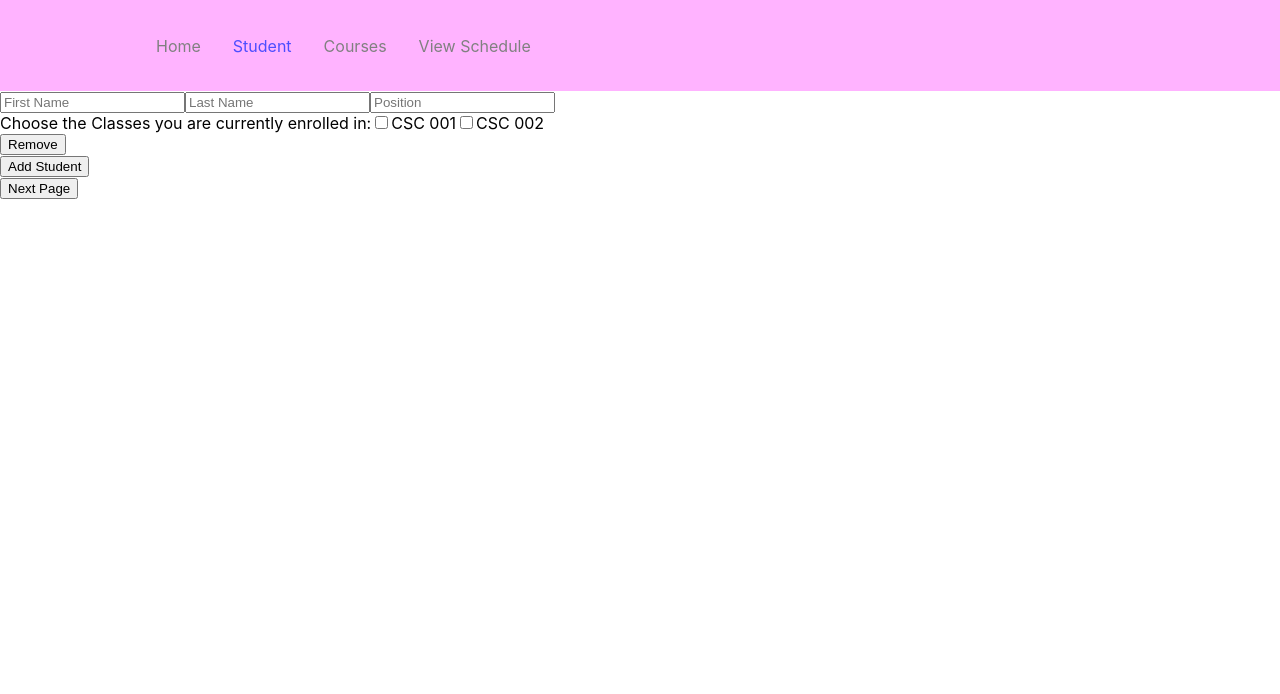
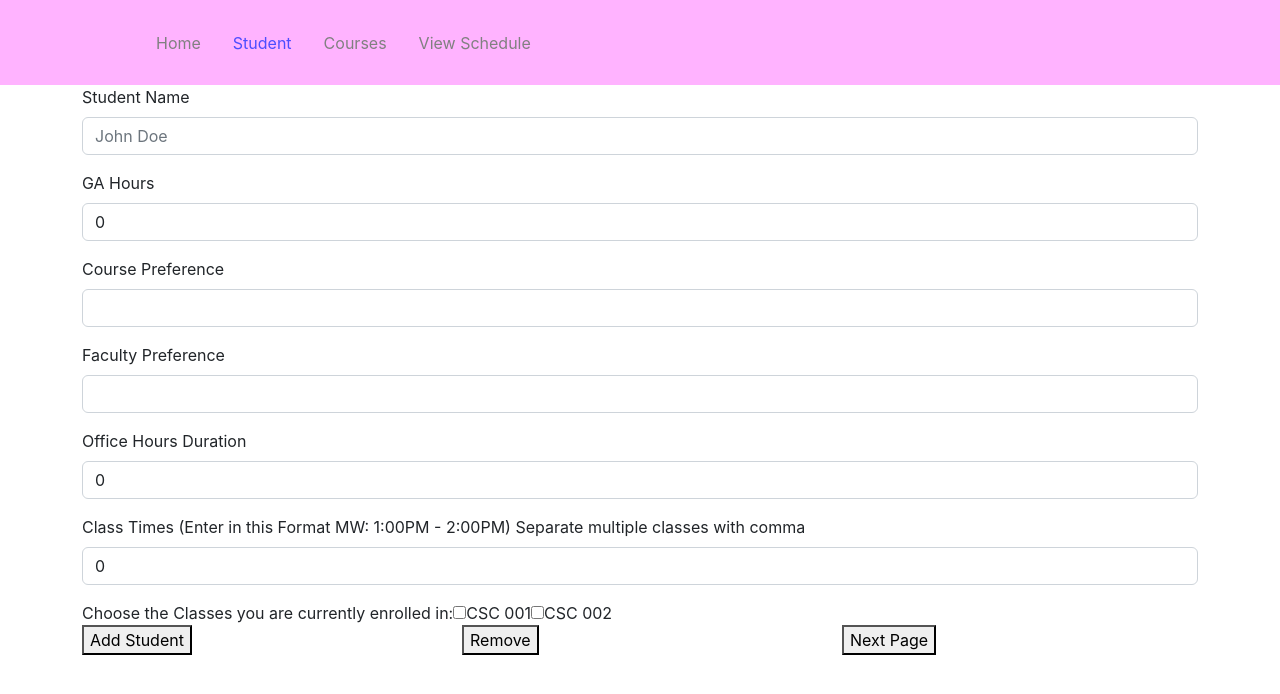
Before and after one commit to anderscc/CSC750_Project, a React (Create React App) app in the folder client/: page /student in a window 1280 px wide. Shown: the top 694 px of the page. Built offline with nearby package versions, Linux system fonts and the light colour scheme.

Commit message:
complete form to add student details

```diff
--- a/client/package.json
+++ b/client/package.json
@@ -6,6 +6,7 @@
     "@testing-library/jest-dom": "^5.16.5",
     "@testing-library/react": "^13.4.0",
     "@testing-library/user-event": "^13.5.0",
+    "bootstrap": "^5.2.1",
     "react": "^18.2.0",
     "react-dom": "^18.2.0",
     "react-icons": "^4.4.0",
--- a/client/src/index.js
+++ b/client/src/index.js
@@ -1,5 +1,6 @@
 import React from 'react';
 import ReactDOM from 'react-dom/client';
+import 'bootstrap/dist/css/bootstrap.css';
 import './index.css';
 import App from './App';
 import reportWebVitals from './reportWebVitals';
--- a/client/src/pages/course.js
+++ b/client/src/pages/course.js
@@ -3,7 +3,7 @@ import React from 'react';
 
 const Course = () => {
   return (
-    <div>
+    <div className={'container'}>
       <h1>This Course Page</h1>
     </div>
   )
--- a/client/src/pages/home.js
+++ b/client/src/pages/home.js
@@ -2,7 +2,7 @@ import React from "react";
 
 const Home = () => {
     return(
-        <div>
+        <div className={'container-fluid'}>
             <section className="home" id="home">
             <h1> Welcome to the Graduate Assistant Systems Scheduler (GASS)!</h1>
             <p> Here we aim to solve your problems of scheduling conflicts between
--- a/client/src/pages/student.js
+++ b/client/src/pages/student.js
@@ -5,10 +5,17 @@ import CourseCheckbox from '../Components/CourseCheckbox';
 
 
 const Student = () => {
+
+  let newfield = {
+      studentName: '',
+      classTimes:'',
+      hoursAvail:0,
+      coursePref:'',
+      facultyPref:'',
+      officeHours: 0
+    }
   //Creates state formFields and setFormfields variable and method
-  const [formFields, setFormFields] = useState([
-    {firstname: '', lastname: '', courses:'', hoursAvail:'', coursePref:'', facultyPref:''}
-  ])
+  const [formFields, setFormFields] = useState([newfield])
 
   //method to allow us to input data
   const handleFormChange = (index, event) => {
@@ -26,9 +33,6 @@ const Student = () => {
 
   //method to add Fields to form
   const addFields = () => {
-    let newfield = {
-      firstname: '', lastname: '', courses:'', hoursAvail:'', coursePref:'', facultyPref:''
-    }
     setFormFields([...formFields, newfield])
   }
 
@@ -40,40 +44,101 @@ const Student = () => {
   }
 
   return (
-    <div className='studentForm'>
+    <div className='studentForm container'>
       <form onSubmit={submit}>
         {formFields.map((form, index) => {
           return(
             <div key={index}>
-                <input //First Name Input
-                    name='fname'
-                    placeholder='First Name'
+              <div className="mb-3">
+                <label htmlFor="studentName" className="form-label">Student Name</label>
+                <input
+                    type="text"
+                    className="form-control"
+                    id="studentName"
+                    placeholder="John Doe"
                     onChange={event => handleFormChange(index, event)}
-                    value={form.fname}
+                    value={form.studentName}
                 />
-                <input
-                    name='lname'
-                    placeholder='Last Name'
-                    onChange={event => handleFormChange(index, event)}
-                    value={form.lname}
-                />
+              </div>
+              <div className="mb-3">
+                <label htmlFor="hoursAvail" className="form-label">GA Hours</label>
                 <input
                     name='hoursAvail'
-                    placeholder='Position'
+                    type={"number"}
+                    className="form-control"
+                    id="hoursAvail"
+                    placeholder="E.g 10"
                     onChange={event => handleFormChange(index, event)}
-                    value={form.status}
+                    value={form.hoursAvail}
                 />
+              </div>
+                <div className="mb-3">
+                <label htmlFor="coursePref" className="form-label">Course Preference</label>
+                <input
+                    name='coursePref'
+                    type={"text"}
+                    className="form-control"
+                    id="coursePref"
+                    placeholder=""
+                    onChange={event => handleFormChange(index, event)}
+                    value={form.coursePref}
+                />
+              </div>
+                <div className="mb-3">
+                <label htmlFor="facultyPref" className="form-label">Faculty Preference</label>
+                <input
+                    name='coursePref'
+                    type={"text"}
+                    className="form-control"
+                    id="facultyPref"
+                    placeholder=""
+                    onChange={event => handleFormChange(index, event)}
+                    value={form.facultyPref}
+                />
+              </div>
+                                <div className="mb-3">
+                <label htmlFor="officeHours" className="form-label">Office Hours Duration</label>
+                <input
+                    name='officeHours'
+                    type={"text"}
+                    className="form-control"
+                    id="officeHours"
+                    placeholder="1"
+                    onChange={event => handleFormChange(index, event)}
+                    value={form.officeHours}
+                />
+              </div>
+
+                <div className="mb-3">
+                    <label htmlFor="officeHours" className="form-label">Class Times (Enter in this Format MW: 1:00PM - 2:00PM) Separate multiple classes with comma</label>
+                    <input
+                        name='classTimes'
+                        type={"text"}
+                        className="form-control"
+                        id="classTimes"
+                        placeholder="MW: 1:00PM - 2:00PM, TH: 1:00PM - 2:00PM"
+                        onChange={event => handleFormChange(index, event)}
+                        value={form.officeHours}
+                    />
+              </div>
                   <CourseCheckbox
                   onChange = {event => handleFormChange(index, event)}
                   />
-                <button onClick={() => removeFields(index)}>Remove</button>
+                <div className={"row"}>
+                    <div className={"col"}>
+                         <button onClick={addFields}>Add Student</button>
+                    </div>
+                    <div className={"col"}>
+                        <button onClick={() => removeFields(index)}>Remove</button>
+                    </div>
+                    <div className={"col"}>
+                        <button onClick={submit}>Next Page</button>
+                    </div>
+                </div>
               </div>
             )
         })}
       </form>
-      <button onClick={addFields}>Add Student</button>
-      <br/>
-      <button onClick={submit}>Next Page</button>
     </div>
   );
 }
--- a/client/src/pages/viewSchedule.js
+++ b/client/src/pages/viewSchedule.js
@@ -3,7 +3,7 @@ import React from 'react';
 
 const ViewSchedule = () => {
   return (
-    <div>
+    <div className={'container-fluid'}>
       <h1> This is the view schedule page</h1>
     </div>
   )
```
Also changed, not shown: 2 other files (tests, documents, lock files or other folders).
